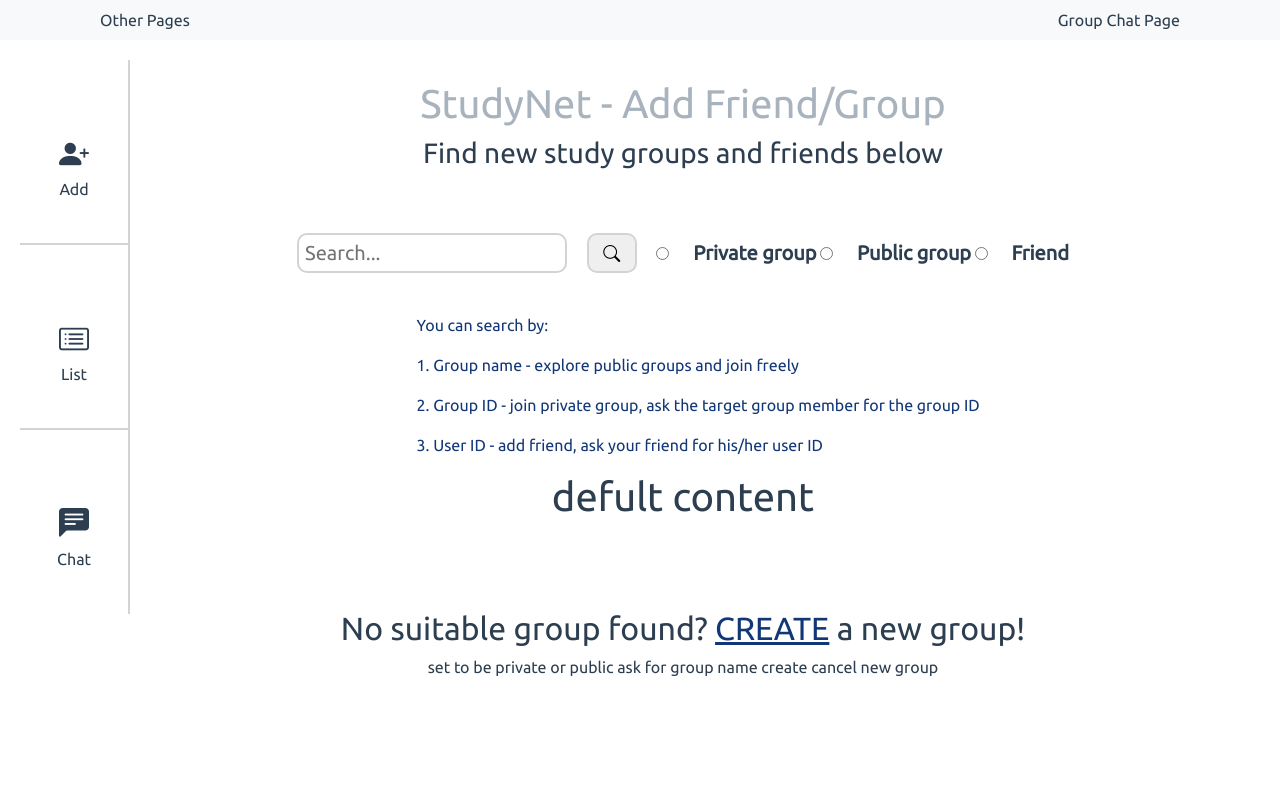
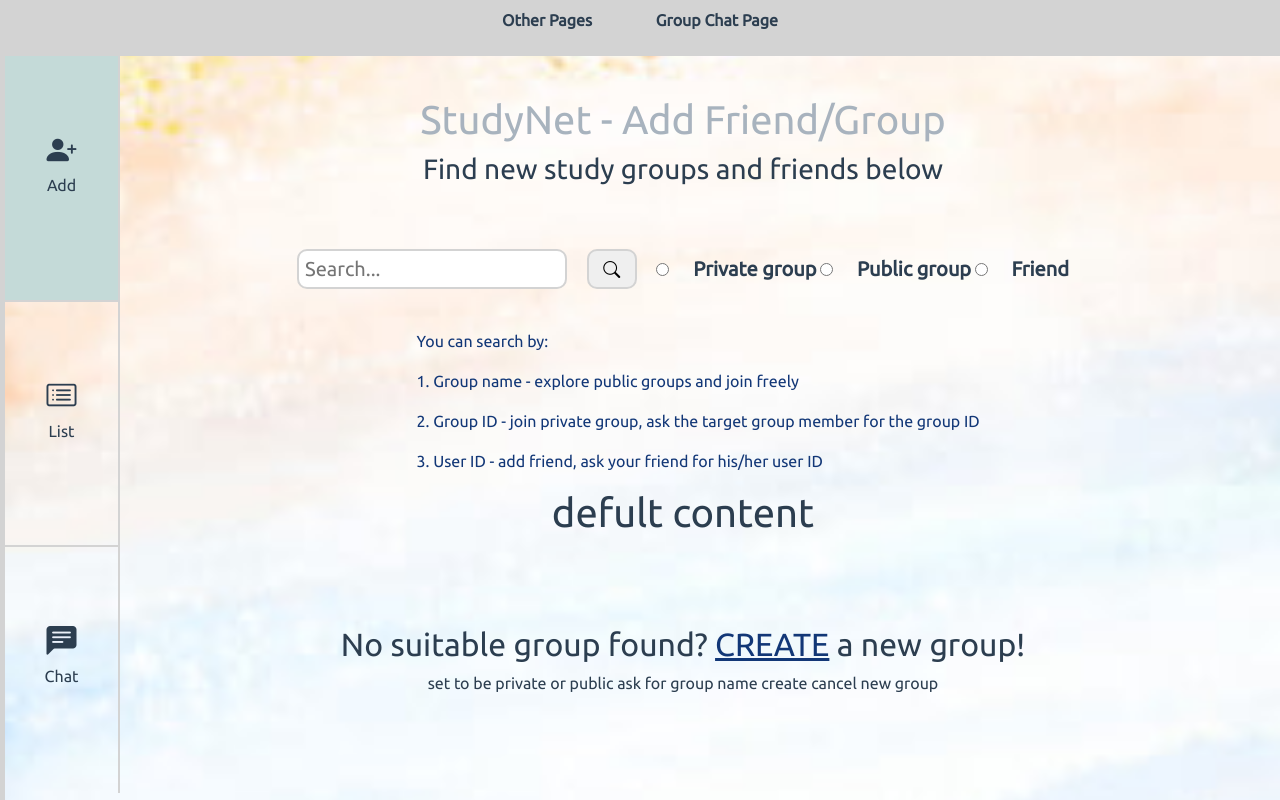
Before and after one commit to hkn61/CSCI3100_E1_project_Studynet, a Django app: page /chat/groupadd in a window 1280 px wide. Run offline with Django 4.2, Linux system fonts and the light colour scheme; parts of the project's set-up code (start-up, migrations or seed data) failed here and were passed over; some web fonts are replaced.

Commit message:
Update UI of group part

```diff
--- a/templates/chat/group.html
+++ b/templates/chat/group.html
@@ -4,6 +4,11 @@
       <meta charset="utf-8">
       <meta http-equiv="X-UA-Compatible" content="IE=edge">
       <meta name="viewport" content="width=device-width,initial-scale=1.0">
+
+
+        {% load static %}
+
+
       <!--include Bootstrap CDN-->
       <link href="https://cdn.jsdelivr.net/npm/bootstrap@5.1.3/dist/css/bootstrap.min.css" rel="stylesheet" integrity="sha384-1BmE4kWBq78iYhFldvKuhfTAU6auU8tT94WrHftjDbrCEXSU1oBoqyl2QvZ6jIW3" crossorigin="anonymous">
       <script src="https://cdn.jsdelivr.net/npm/bootstrap@5.1.3/dist/js/bootstrap.bundle.min.js" integrity="sha384-ka7Sk0Gln4gmtz2MlQnikT1wXgYsOg+OMhuP+IlRH9sENBO0LRn5q+8nbTov4+1p" crossorigin="anonymous"></script>
@@ -20,31 +25,45 @@
       <style>
           body {
           font-family: 'Ubuntu', sans-serif;
-          /* font-family: Avenir, Helvetica, Arial, sans-serif;*/
           -webkit-font-smoothing: antialiased;
           -moz-osx-font-smoothing: grayscale;
           text-align: center;
           color: #2c3e50;
           }
+          .body-content {
+            position: absolute;
+            background-image: url("../../static/10.jpg");
+            background-size: cover;
+            background-repeat: no-repeat;
+            background-position: center;
+            position: relative;
+            min-height: 93vh;
+          }
+          .navbar {
+          position: sticky;
+          height: 7vh;
+          top: 0vh;
+          width: 100%;
+          background: lightgray;
+          display: block;
+          z-index: 1000;
 
-          nav {
-          padding: 100px;
           }
-
-          nav a {
+          .navbar p {
+            display: inline;
           font-weight: bold;
           color: #2c3e50;
-          }
-
-          nav a.router-link-exact-active  {
-          color: lightcoral !important;
+          margin-left: 30px;
+          margin-right: 30px;
           }
 
           .sideBar {
-          width: 150px;
-              height: 600px;
-              padding: 20px;
-          position: absolute;
+            width: 120px;
+            height: 93vh;
+            padding: 0px;
+            top: 7vh;
+            position: fixed;
+            border-left: 5px solid lightgray;
           }
           .sideBar-item{
           height: 33%;
@@ -53,14 +72,21 @@
           border-right: 2px solid lightgray;
           vertical-align: middle;
           }
-          .sideBsr-item p{
+          .sideBar-item:hover{
+          background: #c4dad8;
+          }
+          .sideBar-item p{
           vertical-align: middle;
           }
-          .sideBar-item3{
+          .sideBar-item-bottum{
           height: 33%;
           text-align: center;
           /*border-top: 2px solid lightgray;*/
           border-right: 2px solid lightgray;
+          border-bottom: 0px ;
+          }
+          .sideBar-item-bottum:hover{
+          background: #c4dad8;
           }
           .groupMain {
           margin-left: 150px;
@@ -163,24 +189,27 @@
       </style>
     </head>
     <body>
-      <nav class="navbar  navbar-light bg-light">
-          <router-link to="/" class= "nav-item">Other Pages</router-link>
-          <router-link to="/group" class="nav-item">Group Chat Page</router-link>
-      </nav>
+      <div class = "navbar">
+          <p>Other Pages</p>
+          <p>Group Chat Page</p>
+      </div>
 
-      <div class="sideBar"  >
-          <div  class="sideBar-item" onclick="location.href='/chat/groupadd';"><p><br><br><br><i class="bi bi-person-plus-fill" style="font-size: 30px"></i><br>Add</p></div>
-          <div  class="sideBar-item" onclick="location.href='/chat/grouplist';"><p><br><br><br><i class="bi bi-card-list" style="font-size: 30px"></i><br>List</P></div>
-          <div  class="sideBar-item3" onclick="location.href='/chat/groupchat';"><p><br><br><br><i class="bi bi-chat-left-text-fill" style="font-size: 30px"></i><br>Chat</P></div>
+    <div class="body-content">
+        <div class="sideBar"  >
+            <div  class="sideBar-item sideBar-item-top" onclick="clickAdd()" ><p><br><br><br><i class="bi bi-person-plus-fill" style="font-size: 30px"></i><br>Add</p></div>
+            <div  class="sideBar-item sideBar-item-middle" onclick="location.href='/chat/grouplist';"><p><br><br><br><i class="bi bi-card-list" style="font-size: 30px"></i><br>List</P></div>
+            <div  class="sideBar-item sideBar-item-bottum" onclick="location.href='/chat/groupchat';"><p><br><br><br><i class="bi bi-chat-left-text-fill" style="font-size: 30px"></i><br>Chat</P></div>
+        </div>
+
+        <div class="groupMain">
 
 
-      </div>
-      <div class="groupMain">
-          {% block content %}
+            {% block content %}
 
-          {% endblock %}
+            {% endblock %}
 
-      </div>
+        </div>
+    </div>
     <!--
     <footer>
 
@@ -192,6 +221,19 @@
     </body>
 
     <script>
+        function clickAdd(){
+            location.href='/chat/groupadd';
+            document.getElementsByClassName("sideBar-item-top").style.backgroundColor = "#adb9bf";
+
+        }
+        function clickList(){
+            location.href='/chat/grouplist';
+            document.querySelector(".sideBar-item-middle").style.backgroundColor = "#adb9bf";
+        }
+        function clickChat(){
+            location.href='/chat/groupchat';
+            document.querySelector(".sideBar-item-bottum").style.backgroundColor = "#adb9bf";
+        }
       var chatSocket = new WebSocket('ws://' + window.location.host + '/ws/chat/' + roomName + '/');
     </script>
 </html>
--- a/templates/chat/groupadd.html
+++ b/templates/chat/groupadd.html
@@ -2,6 +2,9 @@
 
 {% block content %}
     <style>
+        .sideBar-item-top{
+            background: #c4dad8;
+        }
 
         .title{
         color: #a8b3be;
@@ -120,7 +123,7 @@
 
         <p><br></p>
         <h1 class="title">StudyNet - Add Friend/Group</h1>
-        <h3>Find new study groups and friends below</h3>
+        <h3 onload="console.log('load chat');">Find new study groups and friends below</h3>
         <p><br></p>
         <form action="/chat/groupsearch" method="post">
             {% csrf_token %}
@@ -176,6 +179,7 @@
 
 
   <script>
+
     let res_group_list = JSON.parse(document.getElementById('res_group_list').textContent);
     const app =  Vue.createApp({
         delimiters: ['[[', ']]'],
@@ -200,6 +204,9 @@
                 })
             }
 
+        },
+        mounted: function(){
+            console.log('== mounted ==')
         }
     });
     app.mount('#app');
```
Also changed, not shown: templates/chat/groupchat.html (+39 -14 lines), templates/chat/grouplist.html (+11 -6 lines).
